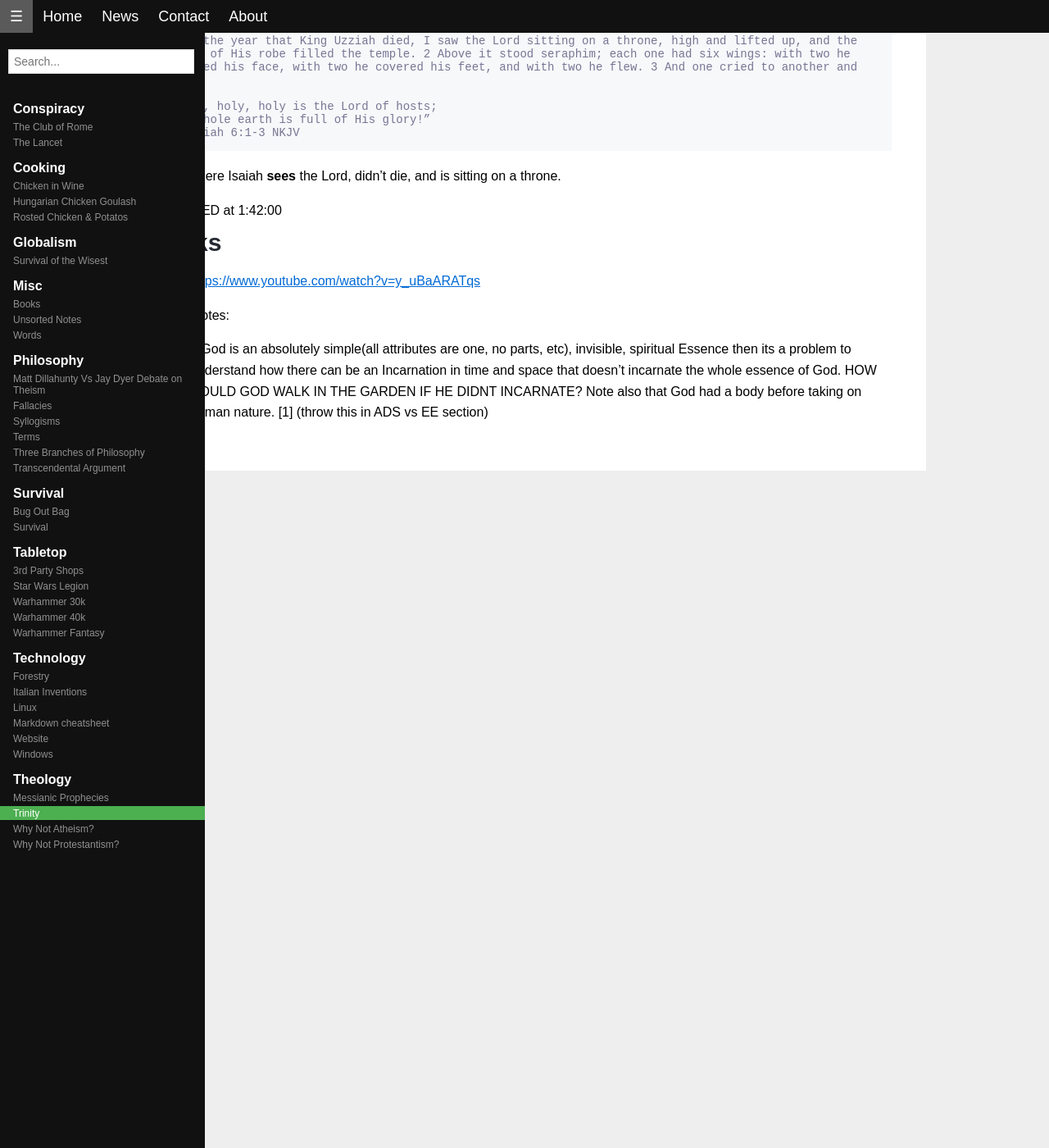
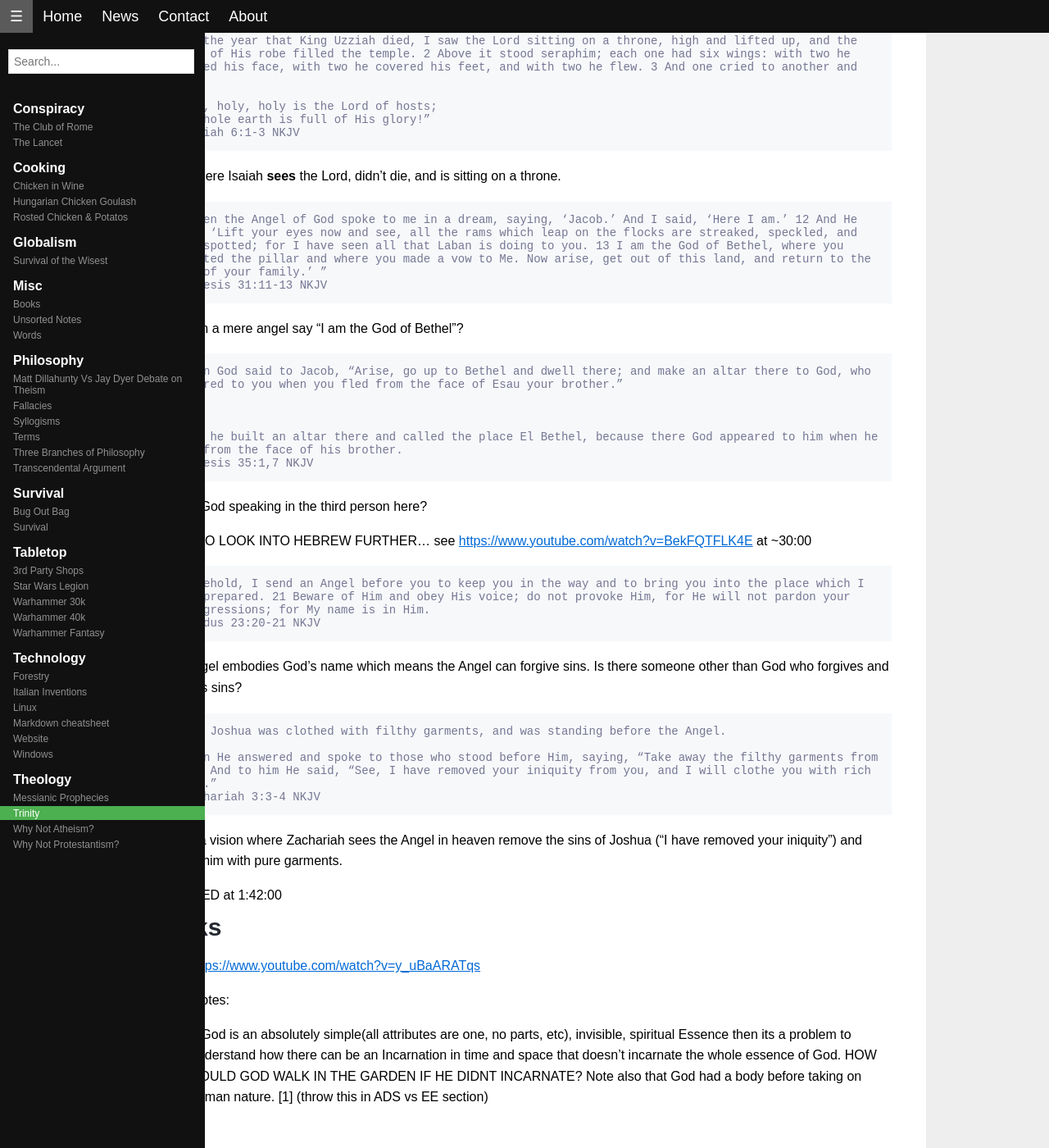
Before and after one commit to ddigiorg/ddigiorg.github.io, a Jekyll site: the page built from pages/theology/trinity.md, in a window 1280 px wide and 1400 px high, scrolled down 6068 px. Shown: the whole window at 82% size. Built offline with Jekyll 4.4.1, drawn with Linux system fonts in a browser that asks for light colours; our own code applies the rules of GitHub Pages for plain Markdown files.

Commit message:
modified trinity

````diff
--- a/pages/theology/trinity.md
+++ b/pages/theology/trinity.md
@@ -266,6 +266,43 @@ The whole earth is full of His glory!”
 
 Notice here Isaiah **sees** the Lord, didn't die, and is sitting on a throne.
 
+```
+11 Then the Angel of God spoke to me in a dream, saying, ‘Jacob.’ And I said, ‘Here I am.’ 12 And He said, ‘Lift your eyes now and see, all the rams which leap on the flocks are streaked, speckled, and gray-spotted; for I have seen all that Laban is doing to you. 13 I am the God of Bethel, where you anointed the pillar and where you made a vow to Me. Now arise, get out of this land, and return to the land of your family.’ ”
+- Genesis 31:11-13 NKJV
+```
+
+How can a mere angel say "I am the God of Bethel"?
+
+```
+1 Then God said to Jacob, “Arise, go up to Bethel and dwell there; and make an altar there to God, who appeared to you when you fled from the face of Esau your brother.”
+
+...
+
+7 And he built an altar there and called the place El Bethel, because there God appeared to him when he fled from the face of his brother.
+- Genesis 35:1,7 NKJV
+```
+
+Why is God speaking in the third person here?
+
+NEED TO LOOK INTO HEBREW FURTHER... see <https://www.youtube.com/watch?v=BekFQTFLK4E> at ~30:00
+
+```
+20 “Behold, I send an Angel before you to keep you in the way and to bring you into the place which I have prepared. 21 Beware of Him and obey His voice; do not provoke Him, for He will not pardon your transgressions; for My name is in Him.
+- Exodus 23:20-21 NKJV
+```
+
+This Angel embodies God's name which means the Angel can forgive sins. Is there someone other than God who forgives and removes sins?
+
+```
+3 Now Joshua was clothed with filthy garments, and was standing before the Angel.
+
+4 Then He answered and spoke to those who stood before Him, saying, “Take away the filthy garments from him.” And to him He said, “See, I have removed your iniquity from you, and I will clothe you with rich robes.”
+- Zachariah 3:3-4 NKJV
+```
+
+This is a vision where Zachariah sees the Angel in heaven remove the sins of Joshua ("I have removed your iniquity") and clothes him with pure garments.
+
+
 
 STOPPED at 1:42:00
 
````
